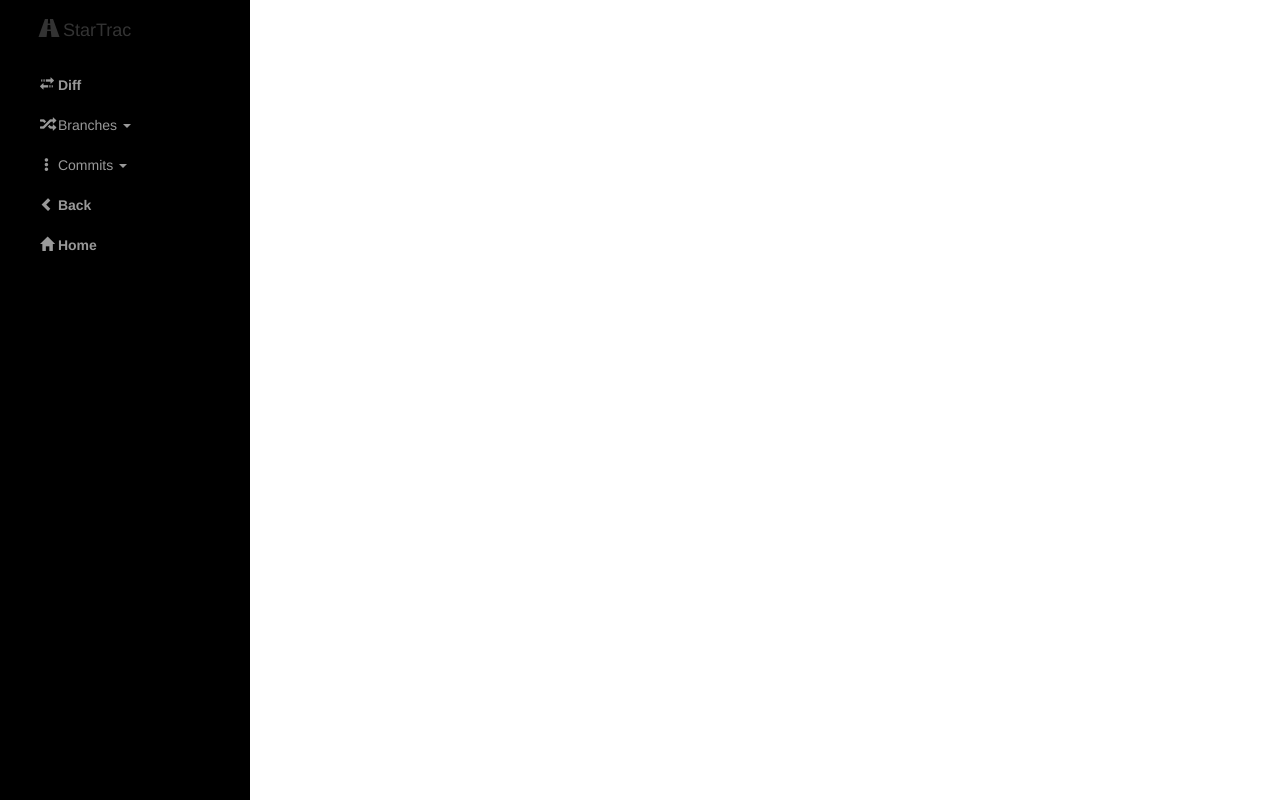
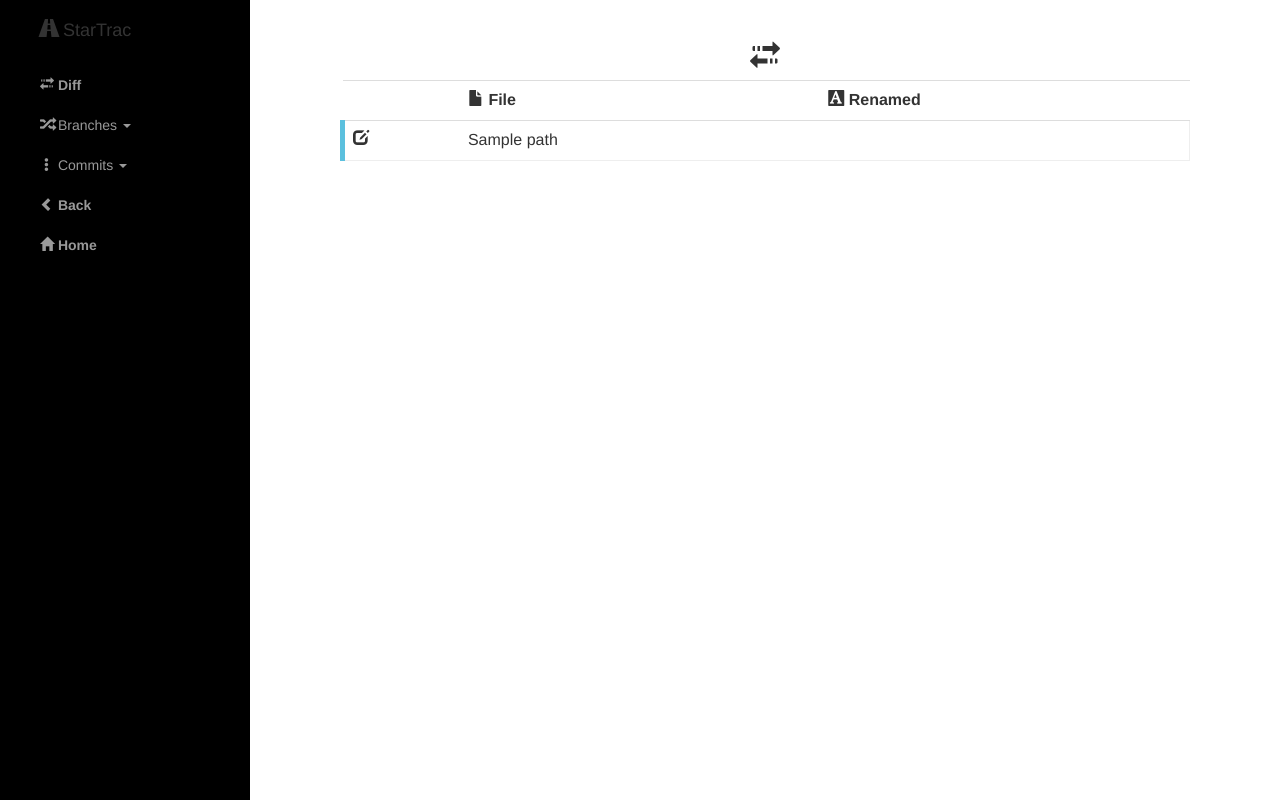
Before and after one commit to E2Soft/StarTrac, a Django app: template src/gitvcs/templates/gitvcs/diff_list.html in a window 1280 px wide. Run offline with Django 3.2, Linux system fonts and the light colour scheme; the template is opened without the code that fills it: most values are stand-ins (such as "Sample title", 1, 10 or a date in 2020); some libraries are stand-ins or nearby versions.

Commit message:
- ispravljen prikaz sha komita u naslovima stranica - dodata lista diffova

```diff
--- a/src/gitvcs/templates/gitvcs/commit_detail.html
+++ b/src/gitvcs/templates/gitvcs/commit_detail.html
@@ -19,7 +19,7 @@
 			</ul>
 
 			<a class="btn btn-default" href="{% url 'browse_source' %}?commit={{commit.hexsha}}"><span class="glyphicon glyphicon-folder-close"></span> Browse source<a/>
-			{% if commit.parents|length == 1 %}<a class="btn btn-default" href="{% url 'diff_list' %}?commit1={{commit.hexsha}}&commit2={{commit.parents.0.hexsha}}"><span class="glyphicon glyphicon-transfer"></span> Changes<a/>{% endif %}
+			{% if commit.parents|length == 1 %}<a class="btn btn-default" href="{% url 'diff_list' %}?commit_b={{commit.hexsha}}&commit_a={{commit.parents.0.hexsha}}"><span class="glyphicon glyphicon-transfer"></span> Changes<a/>{% endif %}
 		</div>
 	</div>
 </div>
--- a/src/gitvcs/templates/gitvcs/diff_list.html
+++ b/src/gitvcs/templates/gitvcs/diff_list.html
@@ -1,11 +1,67 @@
 {% extends "tasks/page_template.html" %}
+{% load shorter from git_extras %}
 
 {% block title %}Diff list{% endblock %}
 
 {% block content %}
 
+<div id="page-content-wrapper">
 
+<h2>
+	<div class="container-fluid">
+		<div class="row">
+			<div class="col-md-4">
+				{% if rev_type_a == 'branch' %}
+					<span class="glyphicon glyphicon-random"></span> <a href="{% url 'browse_source' %}?branch={{rev_name_a}}"> {{rev_name_a}} </a>
+				{% elif rev_type_a == 'commit' %}
+					<span class="glyphicon glyphicon-record"></span> <a href="{% url 'commit_detail' rev_name_a %}"> {{rev_name_a|shorter}} </a>
+				{% endif %}
+			</div>
+			<div class="col-md-4">
+				<div class="text-center"><span class="glyphicon glyphicon-transfer"></span></div>
+			</div>
+			<div class="col-md-4">
+				{% if rev_type_b == 'branch' %}
+					<span class="glyphicon glyphicon-random"></span> <a href="{% url 'browse_source' %}?branch={{rev_name_b}}"> {{rev_name_b}} </a>
+				{% elif rev_type_b == 'commit' %}
+					<span class="glyphicon glyphicon-record"></span> <a href="{% url 'commit_detail' rev_name_b %}"> {{rev_name_b|shorter}} </a>
+				{% endif %}
+			</div>
+		</div>
+	</div>
+</h2>
 
+<table class="table">
+	<tr>
+		<th></th>
+		<th><span class="glyphicon glyphicon-file"></span> File</th>
+		<th><span class="glyphicon glyphicon-text-background"></span> Renamed</th>
+	</tr>
+
+	{% for diff in diff_index %}
+		{% if diff.new_file %}
+			<tr class="bs-callout bs-callout-success">
+				<td><span class="glyphicon glyphicon-plus"></span></td>
+				<td>{{diff.b_blob.path}}</td>
+				<td>{% if diff.renamed %}<span class="glyphicon glyphicon-ok">{% endif %}</td>
+			</tr>
+		{% elif diff.deleted_file %}
+			<tr class="bs-callout bs-callout-danger">
+				<td><span class="glyphicon glyphicon-minus"></span></td>
+				<td>{{diff.a_blob.path}}</td>
+				<td>{% if diff.renamed %}<span class="glyphicon glyphicon-ok">{% endif %}</td>
+			</tr>
+		{% else %}
+			<tr class="bs-callout bs-callout-info">
+				<td><span class="glyphicon glyphicon-edit"></span></td>
+				<td>{{diff.a_blob.path}}</td>
+				<td>{% if diff.renamed %}<span class="glyphicon glyphicon-ok">{% endif %}</td>
+			</tr>
+		{% endif %}
+	{% endfor %}
+</table>
+
+</div>
 
 {% endblock %}
 
--- a/src/gitvcs/templates/gitvcs/file_contents.html
+++ b/src/gitvcs/templates/gitvcs/file_contents.html
@@ -1,4 +1,5 @@
 {% extends "tasks/page_template.html" %}
+{% load shorter from git_extras %}
 
 {% block title %}File contents{% endblock %}
 
@@ -6,7 +7,7 @@
 
 <div id="page-content-wrapper">
 
-	<h2><span class="glyphicon glyphicon-file"></span> {{rev_name}} : {{file_path}}</h2>
+	<h2><span class="glyphicon glyphicon-file"></span> {% if rev_type == 'commit' %}{{rev_name|shorter}}{% else %}{{rev_name}}{% endif %} : {{file_path}}</h2>
 
 	<pre style="tab-size: 4">{{file_contents}}</pre>
 	<br/><br/><br/>
```
Also changed, not shown: src/gitvcs/templates/gitvcs/browse_source.html (+12 -5 lines), src/gitvcs/views.py (+10 -1 lines).
